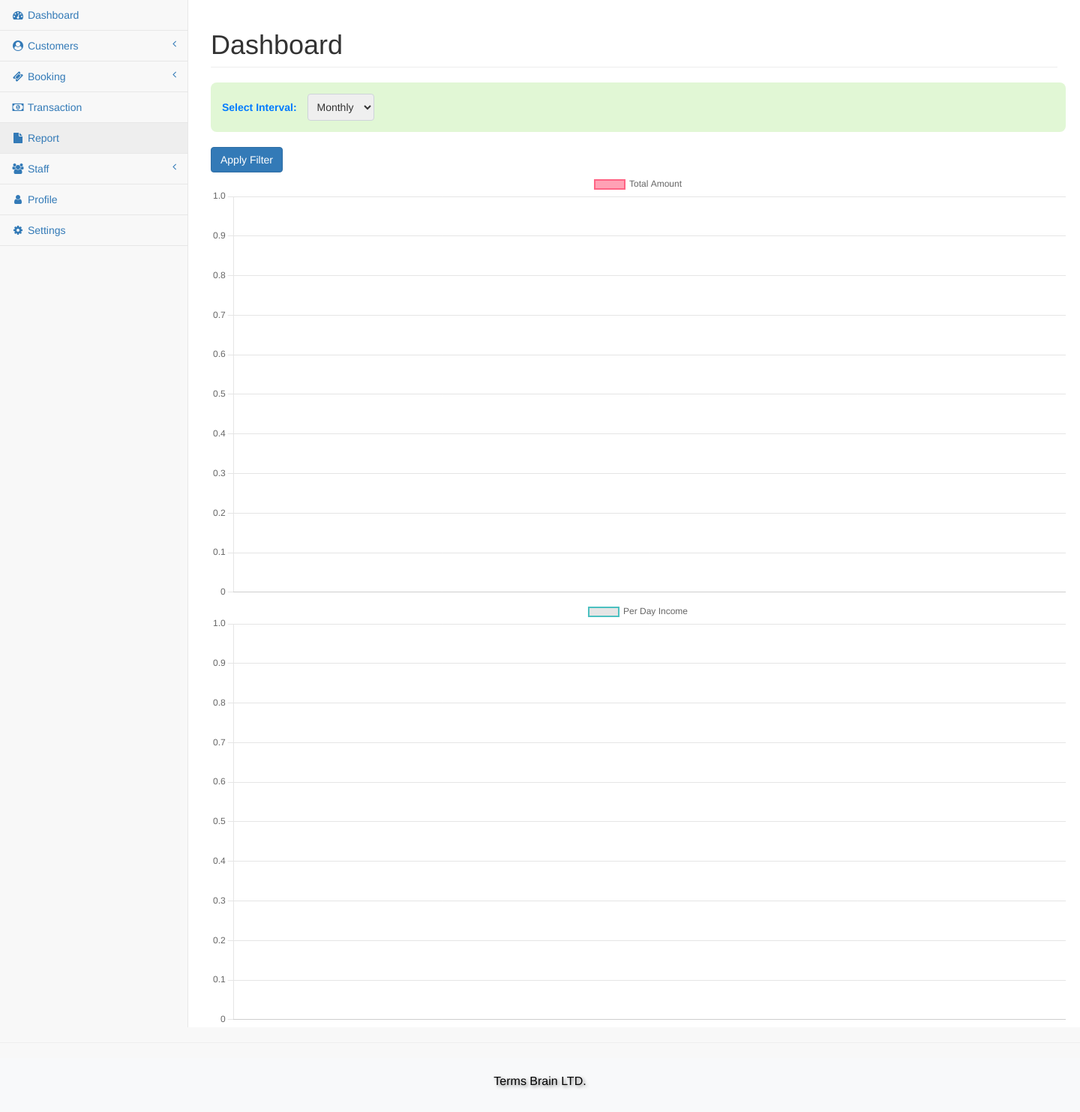
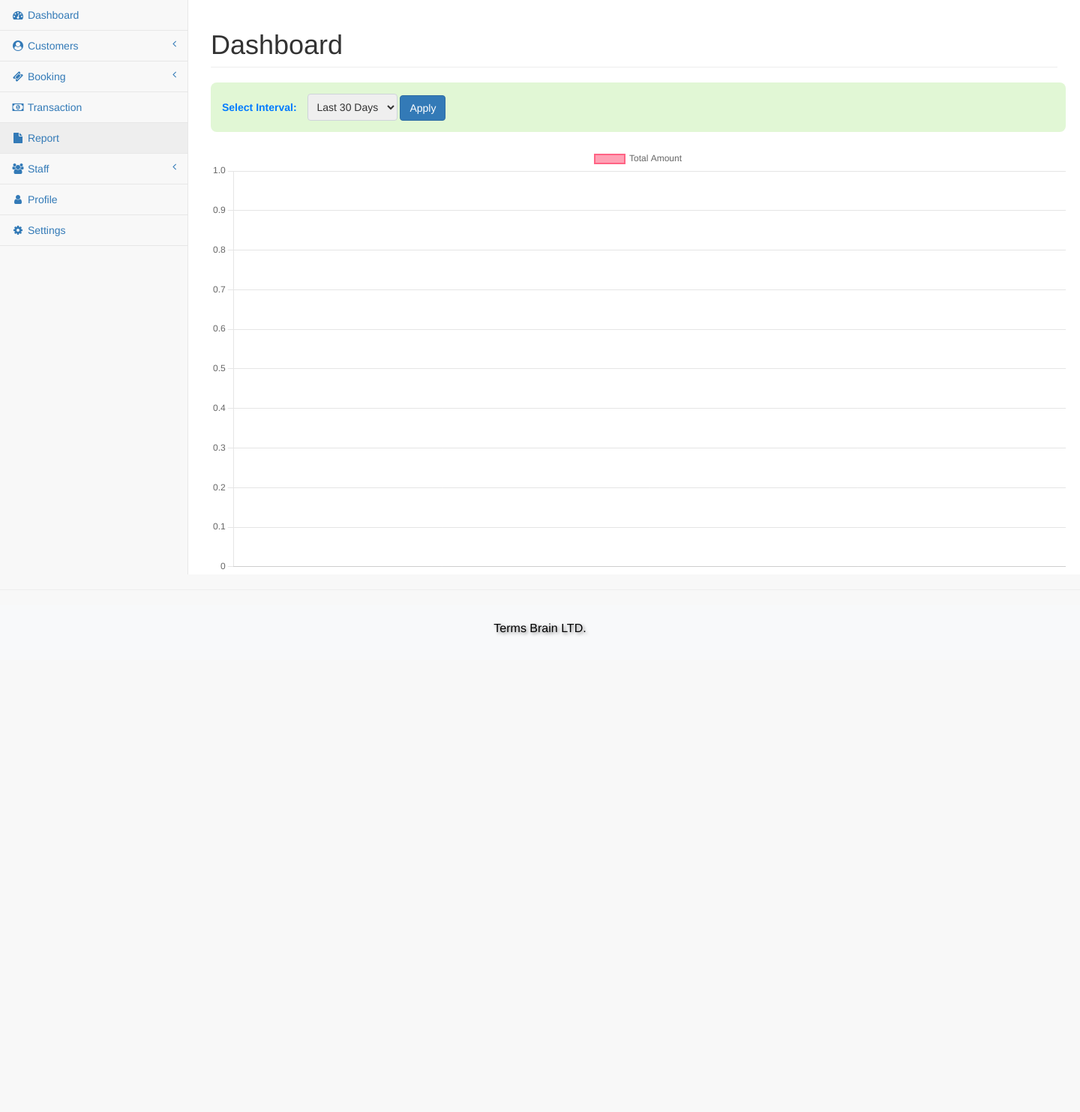
Before and after one commit to TermsBrain/Turf-Booking, a PHP site: page /report.php in a window 1440 px wide. Shown: the part 51-1534 px from the top of the page at 75% size. After the commit the page ends 898 px from the top, so only its background shows below. Run offline with PHP 8.4, Linux system fonts and the light colour scheme; the visitor is signed in with stand-in values (Sample User, id 1); data that the repository does not hold is empty; some libraries are stand-ins or nearby versions.

Commit message:
report updated

```diff
--- a/report.php
+++ b/report.php
@@ -56,14 +56,15 @@ include_once('includes/header.php');
     <div class="filter-container">
         <label for="interval">Select Interval:</label>
         <select id="interval" name="filter" onchange="updateChart()" class="form-select">
-                        <option value="all-time" <?php echo ($_POST['filter'] == 'all-time') ? 'selected' : ''; ?>>All Time</option>
-                        <option value="weekly" <?php echo ($_POST['filter'] == 'weekly' || !isset($_POST['filter'])) ? 'selected' : ''; ?>>Weekly</option>
-                        <option value="monthly" <?php echo ($_POST['filter'] == 'monthly' || !isset($_POST['filter'])) ? 'selected' : ''; ?>>Monthly</option>
-                        <option value="yearly" <?php echo ($_POST['filter'] == 'yearly') ? 'selected' : ''; ?>>Yearly</option>
+            <option value="last-30-days" <?php echo ($_POST['filter'] ?? 'last-30-days') == 'last-30-days' ? 'selected' : ''; ?>>Last 30 Days</option>
+            <option value="monthly" <?php echo ($_POST['filter'] ?? 'last-30-days') == 'monthly' ? 'selected' : ''; ?>>Monthly</option>
+            <option value="yearly" <?php echo ($_POST['filter'] ?? 'last-30-days') == 'yearly' ? 'selected' : ''; ?>>Yearly</option>
+            <option value="all-time" <?php echo ($_POST['filter'] ?? 'last-30-days') == 'all-time' ? 'selected' : ''; ?>>All Time</option>
         </select>
+        <button type="submit" class="btn btn-primary">Apply</button>
     </div>
-                <button type="submit" class="btn btn-primary">Apply Filter</button>
 </form>
+
 
             <!-- Stylish Canvas for Chart.js -->
             <div class="card">
@@ -72,19 +73,16 @@ include_once('includes/header.php');
                 </div>
             </div>
 
-            <!-- Line Graph for Per Day Income (Last 30 Days) -->
-            <div class="card mt-4">
-                <div class="card-body">
-                    <canvas id="perDayChart" width="400" height="200"></canvas>
-                </div>
-            </div>
-
             <?php
             // Function to fetch and format data for Chart.js
             function fetchDataForChart($interval, $format, $conn)
             {
-                $sql = "SELECT transaction.*, booking.date as booking_date FROM `transaction`
-                        LEFT JOIN booking ON booking.transaction_id = transaction.id";
+                // Modify the SQL query to join the `booking` and `transaction` tables
+                $sql = "SELECT DATE(b.date) AS booking_date, SUM(t.total) AS total_income
+                        FROM booking b
+                        LEFT JOIN transaction t ON b.transaction_id = t.id
+                        WHERE b.date >= DATE_SUB(NOW(), INTERVAL 30 DAY)
+                        GROUP BY booking_date";
                 $result = mysqli_query($conn, $sql);
 
                 // Check for errors
@@ -93,7 +91,6 @@ include_once('includes/header.php');
                 }
 
                 $data = array();
-                $perDayIncome = array();
 
                 // Fetch data and group by the specified interval from the booking table
                 while ($row = mysqli_fetch_assoc($result)) {
@@ -106,26 +103,19 @@ include_once('includes/header.php');
                     }
 
                     // Sum up the total amount for each interval
-                    $data[$groupKey] += $row['total'];
-
-                    // Calculate per day income
-                    $dayKey = date_format($date, 'Y-m-d');
-                    if (!isset($perDayIncome[$dayKey])) {
-                        $perDayIncome[$dayKey] = 0;
-                    }
-                    $perDayIncome[$dayKey] += $row['total'];
+                    $data[$groupKey] += $row['total_income'];
                 }
 
-                return array('totalIncome' => $data, 'perDayIncome' => $perDayIncome);
+                return array('totalIncome' => $data);
             }
 
             // Check if the form is submitted
             if ($_SERVER["REQUEST_METHOD"] == "POST") {
                 $selectedFilter = $_POST["filter"];
-                $data = fetchDataForChart($selectedFilter, ($selectedFilter == 'monthly' ? 'F Y' : 'Y'), $conn);
+                $data = fetchDataForChart($selectedFilter, ($selectedFilter == 'monthly' ? 'F Y' : 'Y-m-d'), $conn);
             } else {
-                // Display data by default (monthly)
-                $data = fetchDataForChart('1 month', 'F Y', $conn);
+                // Display data by default (last 30 days)
+                $data = fetchDataForChart('last-30-days', 'Y-m-d', $conn);
             }
             ?>
 
@@ -186,48 +176,8 @@ include_once('includes/header.php');
                     });
                 }
 
-                // Function to create a stylish Chart.js line chart for per day income
-                function createPerDayChart(data) {
-                    var ctx = document.getElementById('perDayChart').getContext('2d');
-                    var perDayChart = new Chart(ctx, {
-                        type: 'line',
-                        data: {
-                            labels: Object.keys(data.perDayIncome).slice(-7), // Show only the last 30 days
-                            datasets: [{
-                                label: 'Per Day Income',
-                                data: Object.values(data.perDayIncome).slice(-7), // Show only the last 30 days
-                                fill: false,
-                                borderColor: 'rgba(75, 192, 192, 1)',
-                                borderWidth: 2
-                            }]
-                        },
-                        options: {
-                            scales: {
-                                y: {
-                                    beginAtZero: true,
-                                    grid: {
-                                        color: 'rgba(0, 0, 0, 0.1)',
-                                    }
-                                },
-                                x: {
-                                    grid: {
-                                        color: 'rgba(0, 0, 0, 0)',
-                                    }
-                                }
-                            },
-                            plugins: {
-                                legend: {
-                                    display: true,
-                                    position: 'top',
-                                }
-                            }
-                        }
-                    });
-                }
-
-                // Call the functions to create the charts
+                // Call the function to create the chart
                 createChart(<?php echo json_encode($data); ?>);
-                createPerDayChart(<?php echo json_encode($data); ?>);
             </script>
         </div>
     </div>
```
Lines whose indentation alone changed are shown as unchanged.
